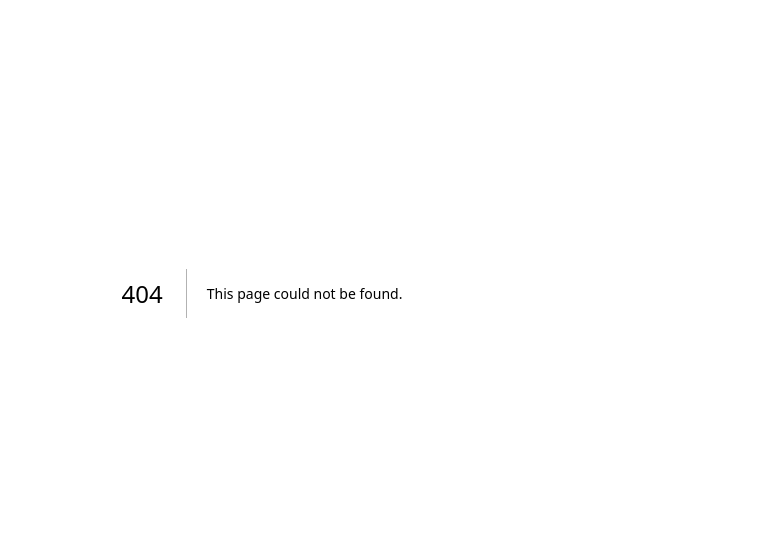
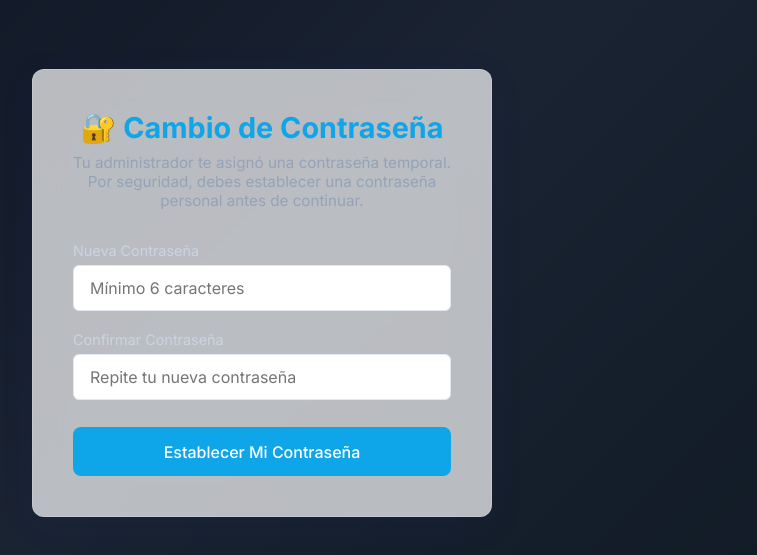
Before and after one commit to Hiram023/HidroGo, a Next.js app: page /cambiar-password in a window 1280 px wide. Before the commit this address had no page. Shown: the part 107-662 px from the top of the page, without its empty margins (378-1135 px from the left). Built offline with nearby package versions, Linux system fonts and the light colour scheme; no server answers.

Commit message:
feat: sistema completo de contraseñas con cambio obligatorio al primer login

```diff
--- /dev/null
+++ b/src/app/cambiar-password/page.tsx
@@ -0,0 +1,133 @@
+"use client";
+
+import { useState } from "react";
+import { useRouter } from "next/navigation";
+import { updatePassword } from "firebase/auth";
+import { doc, updateDoc } from "firebase/firestore";
+import { auth, db } from "../../lib/firebase";
+
+export default function CambiarPasswordPage() {
+  const router = useRouter();
+  const [newPassword, setNewPassword] = useState("");
+  const [confirmPassword, setConfirmPassword] = useState("");
+  const [loading, setLoading] = useState(false);
+  const [error, setError] = useState("");
+
+  const handleChangePassword = async (e: React.FormEvent) => {
+    e.preventDefault();
+    setError("");
+
+    if (newPassword.length < 6) {
+      setError("La contraseña debe tener al menos 6 caracteres.");
+      return;
+    }
+
+    if (newPassword !== confirmPassword) {
+      setError("Las contraseñas no coinciden.");
+      return;
+    }
+
+    setLoading(true);
+
+    try {
+      const user = auth.currentUser;
+      if (!user) {
+        setError("Sesión expirada. Inicia sesión de nuevo.");
+        router.push("/login");
+        return;
+      }
+
+      // 1. Cambiar la contraseña en Firebase Auth
+      await updatePassword(user, newPassword);
+
+      // 2. Quitar el flag en Firestore
+      await updateDoc(doc(db, "users", user.uid), {
+        mustChangePassword: false
+      });
+
+      // 3. Actualizar el sessionStorage con el flag actualizado
+      const storedUser = sessionStorage.getItem("userContext");
+      if (storedUser) {
+        const parsed = JSON.parse(storedUser);
+        parsed.mustChangePassword = false;
+        sessionStorage.setItem("userContext", JSON.stringify(parsed));
+      }
+
+      alert("¡Contraseña actualizada con éxito! Ahora puedes usar tu panel.");
+      router.push("/dashboard");
+    } catch (err: any) {
+      console.error("Error cambiando contraseña:", err);
+      if (err.code === "auth/requires-recent-login") {
+        setError("Por seguridad, necesitas volver a iniciar sesión antes de cambiar tu contraseña.");
+      } else {
+        setError(err.message || "Error inesperado al cambiar la contraseña.");
+      }
+    } finally {
+      setLoading(false);
+    }
+  };
+
+  return (
+    <main style={{
+      minHeight: "100vh",
+      display: "flex",
+      alignItems: "center",
+      justifyContent: "center",
+      background: "linear-gradient(135deg, #0c1220 0%, #1a2332 50%, #0f1923 100%)"
+    }}>
+      <div className="glass-panel" style={{
+        maxWidth: "460px",
+        width: "90%",
+        padding: "2.5rem",
+        textAlign: "center"
+      }}>
+        <h1 style={{ color: "#0ea5e9", marginBottom: "0.5rem", fontSize: "1.8rem" }}>🔐 Cambio de Contraseña</h1>
+        <p style={{ color: "#94a3b8", marginBottom: "2rem", fontSize: "0.95rem" }}>
+          Tu administrador te asignó una contraseña temporal. Por seguridad, debes establecer una contraseña personal antes de continuar.
+        </p>
+
+        <form onSubmit={handleChangePassword} style={{ display: "flex", flexDirection: "column", gap: "1.2rem" }}>
+          <div style={{ textAlign: "left" }}>
+            <label style={{ color: "#cbd5e1", display: "block", marginBottom: "0.4rem", fontSize: "0.9rem" }}>Nueva Contraseña</label>
+            <input
+              type="password"
+              className="input-field"
+              placeholder="Mínimo 6 caracteres"
+              value={newPassword}
+              onChange={(e) => setNewPassword(e.target.value)}
+              required
+              style={{ width: "100%" }}
+            />
+          </div>
+          <div style={{ textAlign: "left" }}>
+            <label style={{ color: "#cbd5e1", display: "block", marginBottom: "0.4rem", fontSize: "0.9rem" }}>Confirmar Contraseña</label>
+            <input
+              type="password"
+              className="input-field"
+              placeholder="Repite tu nueva contraseña"
+              value={confirmPassword}
+              onChange={(e) => setConfirmPassword(e.target.value)}
+              required
+              style={{ width: "100%" }}
+            />
+          </div>
+
+          {error && (
+            <div style={{ padding: "0.8rem", borderRadius: "8px", background: "#fee2e2", color: "#991b1b", fontSize: "0.85rem" }}>
+              {error}
+            </div>
+          )}
+
+          <button
+            type="submit"
+            className="btn-primary"
+            disabled={loading}
+            style={{ width: "100%", padding: "0.9rem", fontSize: "1rem", marginTop: "0.5rem" }}
+          >
+            {loading ? "Actualizando..." : "Establecer Mi Contraseña"}
+          </button>
+        </form>
+      </div>
+    </main>
+  );
+}
--- a/src/services/dbReal.ts
+++ b/src/services/dbReal.ts
@@ -42,14 +42,14 @@ export const dbService = {
   },
 
   // Crear cliente (Usuario + Cliente Info + Dispositivo)
-  createClientUser: async (name: string, email: string, devEui: string) => {
+  createClientUser: async (name: string, email: string, devEui: string, customPassword?: string) => {
     try {
       // Usar Secondary App para no alterar la sesión del Super Admin
       const secondaryApp = initializeApp(firebaseConfig, "SecondaryApp" + Date.now());
       const secondaryAuth = getAuth(secondaryApp);
 
-      const tempPassword = "HidroGo2026*"; // Contraseña genérica MVP
-      const userCred = await createUserWithEmailAndPassword(secondaryAuth, email, tempPassword);
+      const password = customPassword || "HidroGo2026*";
+      const userCred = await createUserWithEmailAndPassword(secondaryAuth, email, password);
       const uid = userCred.user.uid;
 
       await firebaseSignOut(secondaryAuth);
@@ -58,11 +58,12 @@ export const dbService = {
       // Ahora insertamos en DB con el Auth Principal (Super Admin)
       const clientId = uid;
 
-      // 1. Doc en 'users'
+      // 1. Doc en 'users' CON flag de cambio obligatorio de contraseña
       await setDoc(doc(db, "users", uid), {
         email,
         role: "CLIENT",
-        clientId
+        clientId,
+        mustChangePassword: true
       });
 
       // 2. Doc en 'clients'
@@ -74,14 +75,16 @@ export const dbService = {
       });
 
       // 3. Doc en 'devices'
-      await setDoc(doc(db, "devices", devEui), {
-        name: "Válvula 1",
-        type: "VÁLVULA",
-        status: "OFF",
-        ownerId: clientId
-      });
+      if (devEui && devEui.trim() !== "") {
+        await setDoc(doc(db, "devices", devEui), {
+          name: "Dispositivo 1",
+          type: "VALVULA",
+          status: "OFF",
+          ownerId: clientId
+        });
+      }
 
-      return { success: true, tempPassword };
+      return { success: true, tempPassword: password };
     } catch (error: any) {
       console.error("Error creando cliente completo:", error);
       return { success: false, error: error.message };
--- a/src/types/models.ts
+++ b/src/types/models.ts
@@ -4,7 +4,8 @@ export type User = {
   uid: string;
   email: string;
   role: Role;
-  clientId?: string; // Solo los CLIENT tienen esto para filtrar datos
+  clientId?: string;
+  mustChangePassword?: boolean; // true = primer inicio, forzar cambio
 };
 
 export type ClientInfo = {
```
Also changed, not shown: src/app/admin/page.tsx (+10 -6 lines), src/app/login/page.tsx (+6 -1 lines).
